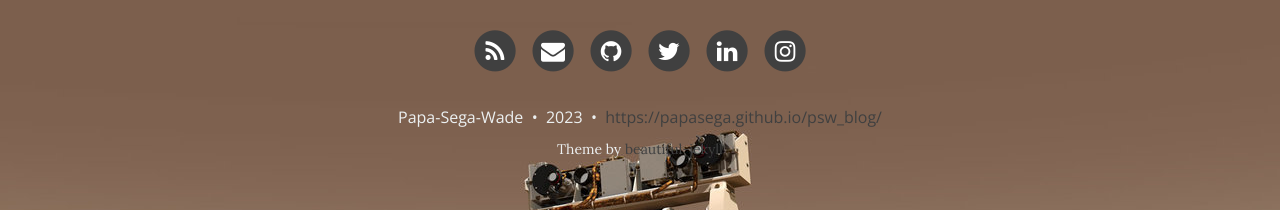
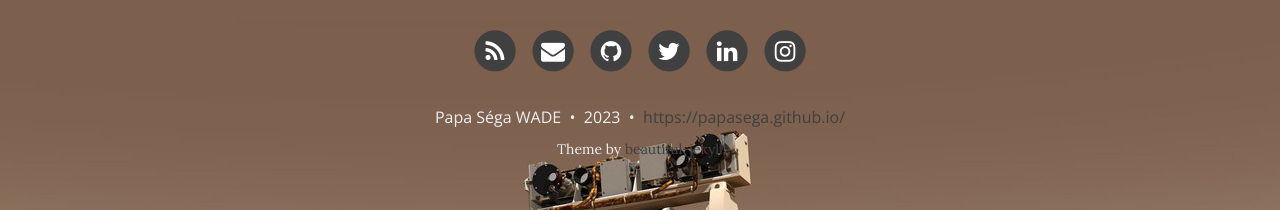
Before and after one commit to papasega/papasega.github.io, a Jekyll site: the page built from index.html, in a window 1280 px wide and 900 px high, scrolled down 1384 px. Shown: the part 690-900 px from the top of the window. Built offline with Jekyll 4.4.1, drawn with Linux system fonts in a browser that asks for light colours; nearby versions of some CDN libraries; the list of posts is cut into pages by our own code.

Commit message:
Update _config.yml

```diff
--- a/_config.yml
+++ b/_config.yml
@@ -59,7 +59,7 @@ footer-img: "/img/index_pagegit.jpg"  #footerbg.png"
 # Change all these values or delete the ones you don't want.
 # Important: you must keep the "name" parameter, everything else you can remove
 author:
-  name: Papa-Sega-Wade
+  name: Papa Séga WADE
 
 # Select your active Social Network Links.
 # Uncomment the links you want to show in the footer and add your information to each link.
@@ -92,7 +92,7 @@ share-links-active:
 
 # How to display the link to the website in the footer
 # Remove this if you don't want a link in the footer
-url-pretty: "https://papasega.github.io/psw_blog/"  # eg. "deanattali.com/beautiful-jekyll"
+url-pretty: "https://papasega.github.io/"  # eg. "deanattali.com/beautiful-jekyll"
 
 # --- Web Statistics Section --- #
 
```
